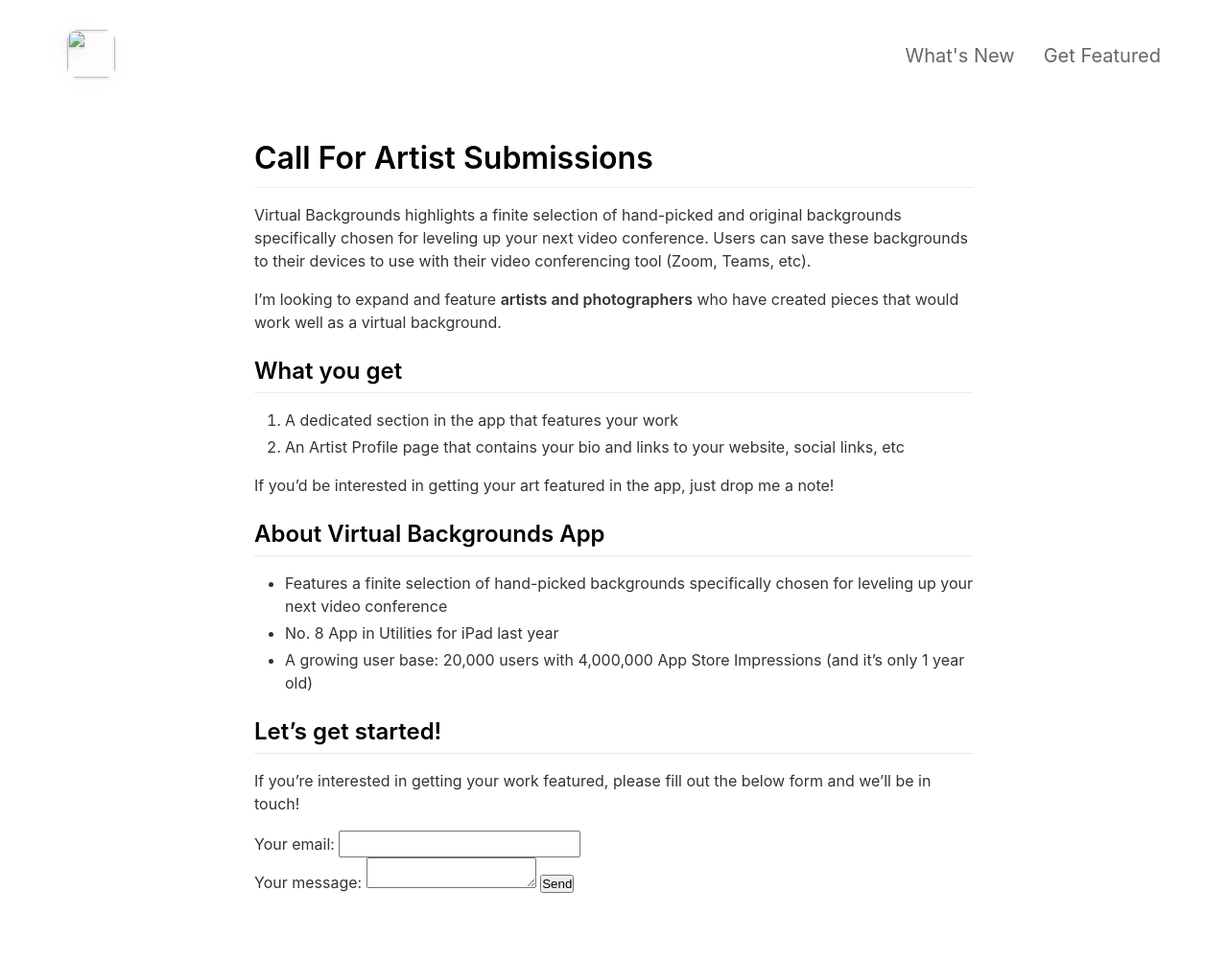
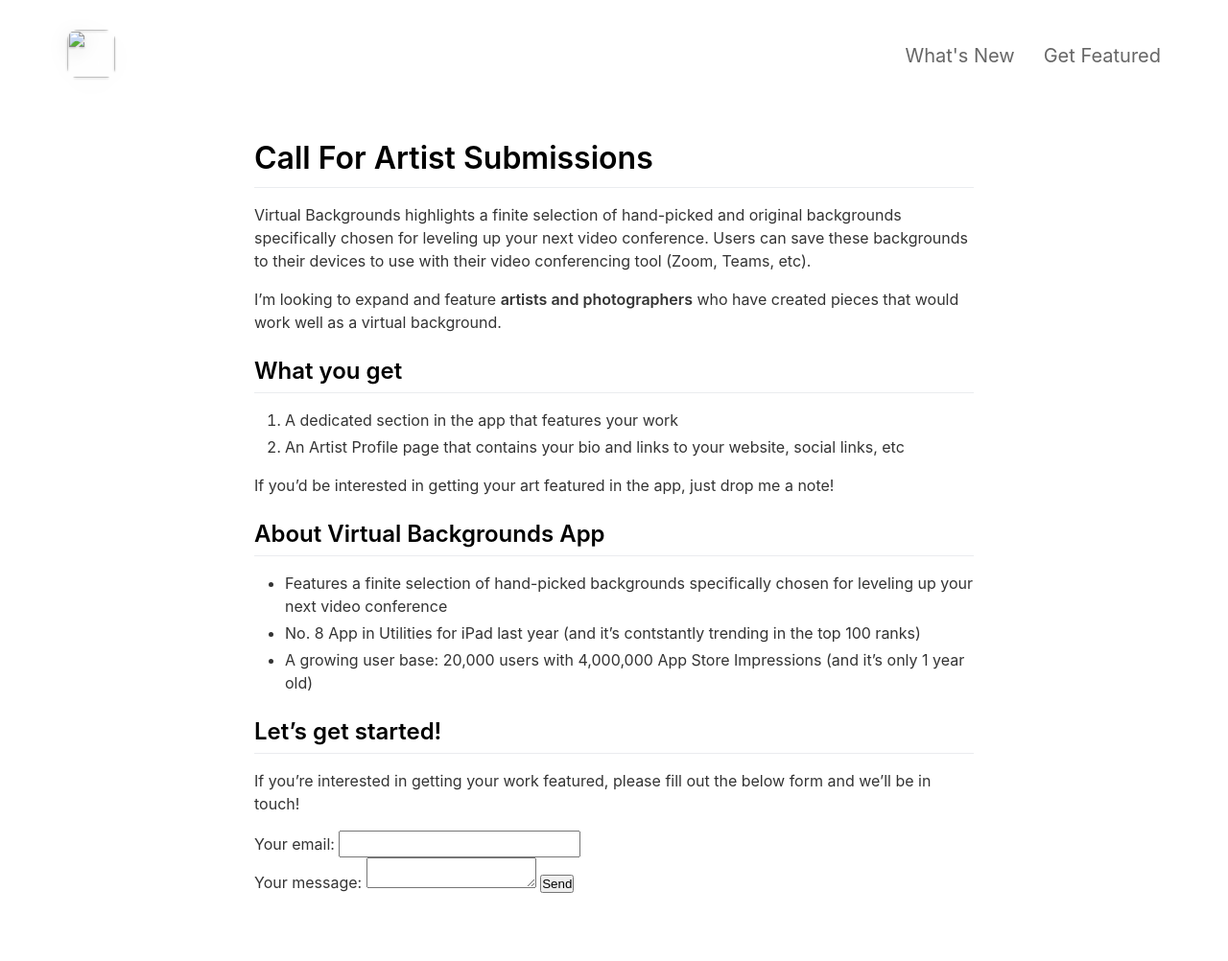
Before and after one commit to sonasapps/virtualbackgrounds, a Jekyll site: the page built from _pages/getfeatured.md, in a window 1280 px wide. Shown: the whole page at 96% size. Built offline with Jekyll 4.4.1, drawn with Linux system fonts in a browser that asks for light colours; nearby versions of some CDN libraries.

Commit message:
Update getfeatured.md

```diff
--- a/_pages/getfeatured.md
+++ b/_pages/getfeatured.md
@@ -18,7 +18,7 @@ If you’d be interested in getting your art featured in the app, just drop me a
 
 ## About Virtual Backgrounds App
 - Features a finite selection of hand-picked backgrounds specifically chosen for leveling up your next video conference
-- No. 8 App in Utilities for iPad last year
+- No. 8 App in Utilities for iPad last year (and it's contstantly trending in the top 100 ranks)
 - A growing user base: 20,000 users with 4,000,000 App Store Impressions (and it’s only 1 year old)
 
 ## Let's get started!
```
